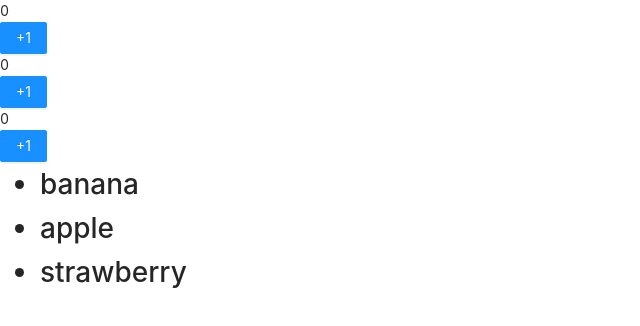
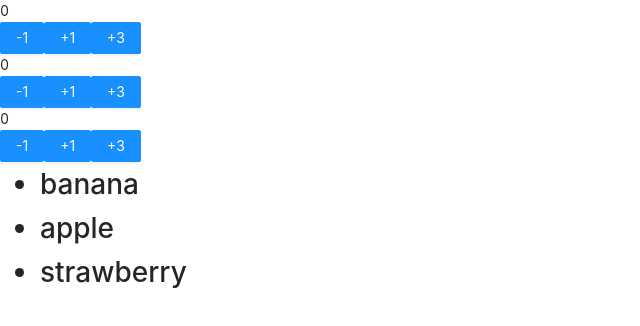
Before and after one commit to mrsimplelife/ReactBasic, a React (Create React App) app in the folder react-frontend/: page / in a window 1280 px wide. Shown: the top 326 px of the page, without its empty margins (0-640 px from the left). Built offline with nearby package versions, Linux system fonts and the light colour scheme.

Commit message:
add action

```diff
--- a/react-frontend/src/App.js
+++ b/react-frontend/src/App.js
@@ -2,21 +2,48 @@ import { Button } from "antd";
 import "App.css";
 import { Component } from "react";
 
+const action = {
+  init(initialValue) {
+    return { value: initialValue };
+  },
+  increase(prev) {
+    return { value: prev.value + 1 };
+  },
+  decrease(prev) {
+    return { value: prev.value - 1 };
+  },
+};
 class Counter extends Component {
-  state = {
-    value: this.props.initialValue,
-  };
+  constructor(props) {
+    super(props);
+    this.state = action.init(this.props.initialValue);
+  }
+  // state = action.init(this.props.initialValue);
+  // {
+  //   value: this.props.initialValue,
+  // };
   onClick = () => {
-    const { value } = this.state;
-    this.setState({ value: value + 1 });
+    // const { value } = this.state;
+    // this.setState({ value: value + 1 });
+    // this.setState({ value: value + 1 });
+    // this.setState({ value: value + 1 });
+    this.setState(({ value }) => ({ value: value + 1 }));
+    this.setState(({ value }) => ({ value: value + 1 }));
+    this.setState(({ value }) => ({ value: value + 1 }));
   };
   render() {
     const { value } = this.state;
     return (
       <>
         <div>{value}</div>
+        <Button type="primary" onClick={() => this.setState(action.decrease)}>
+          -1
+        </Button>
+        <Button type="primary" onClick={() => this.setState(action.increase)}>
+          +1
+        </Button>
         <Button type="primary" onClick={this.onClick}>
-          +1
+          +3
         </Button>
       </>
     );
@@ -30,7 +57,7 @@ class Fruit extends Component {
         <h1>
           <ul>
             {fruits.map((fruit) => (
-              <li>{fruit}</li>
+              <li key={fruit}>{fruit}</li>
             ))}
           </ul>
         </h1>
```
